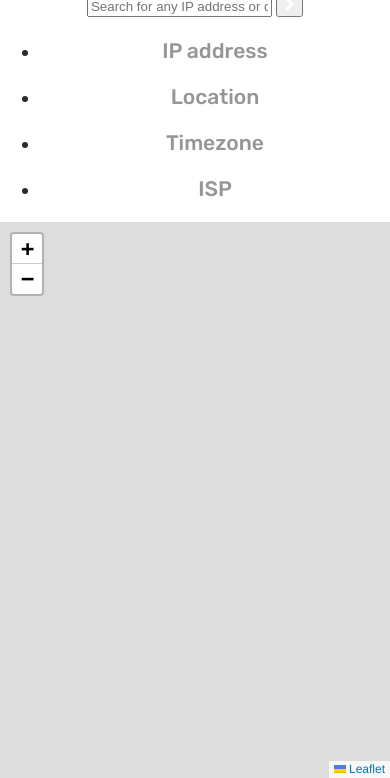
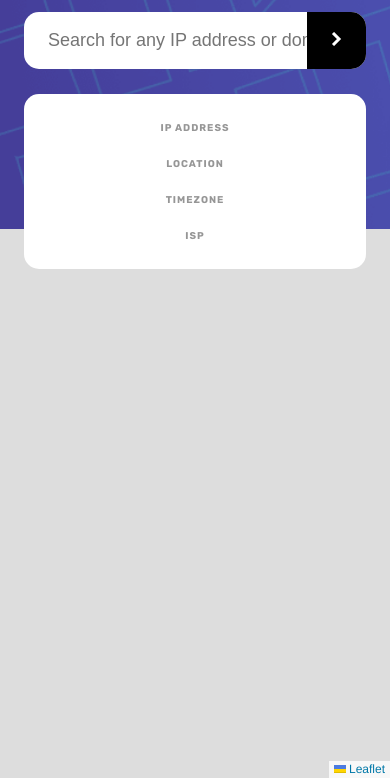
Before and after one commit to dinakonto/ip-address-tracker, a website: page index.html in a window 390 px wide. Shown: the part 66-844 px from the top of the page. Drawn offline with nearby package versions, Linux system fonts and the light colour scheme; no server answers.

Commit message:
Mobile styling

```diff
--- a/js/ip-search.js
+++ b/js/ip-search.js
@@ -42,6 +42,7 @@
 
 function popMap(results) {
   myMap.setView([results.location.lat, results.location.lng], 13);
+
   L.tileLayer('https://api.mapbox.com/styles/v1/{id}/tiles/{z}/{x}/{y}?access_token={accessToken}', {
       attribution: 'Map data &copy; <a href="https://www.openstreetmap.org/">OpenStreetMap</a> contributors, <a href="https://creativecommons.org/licenses/by-sa/2.0/">CC-BY-SA</a>, Imagery © <a href="https://www.mapbox.com/">Mapbox</a>',
       maxZoom: 18,
@@ -50,6 +51,7 @@
       zoomOffset: -1,
       accessToken: 'pk.eyJ1IjoiZGluYWtvbnRvIiwiYSI6ImNrYWx6cGE0MTE3c2gyenMwOWdqcDJ1ZTcifQ.X6sKiHSxq4uWUNvS03bNNg'
   }).addTo(myMap);
+
 }
 
 function init() {
--- a/styles/sass/styles.sass
+++ b/styles/sass/styles.sass
@@ -9,6 +9,7 @@ $font-weight-regular: 500
 $font-weight-bold: 700
 
 $pg-margin: 24px
+$results-margin-top: 160px
 
 /*
  * BASE LAYOUT
@@ -31,25 +32,79 @@ body
 h1, h2, h3, h4, h5, h6
   font-weight: $font-weight-regular
 h1
-  font-size: 1.4em
+  font-size: 1.42em
   margin-top: 0
-  margin-bottom: 30px
+  margin-bottom: 28px
+  color: white
 h3
   color: $col-neutral-medium
+  font-size: 0.55em
+  letter-spacing: 1px
+  font-weight: $font-weight-bold
+  text-transform: uppercase
+  margin-top: 0
+  margin-bottom: 9px
 .visually-hidden
   position: absolute
-  left:     -10000px
-  top:      auto
-  width:    1px
-  height:   1px
+  left: -10000px
+  top: auto
+  width: 1px
+  height: 1px
   overflow: hidden
 .wrapper
   display: flex
   flex-direction: column
   width: 100%
   height: 100%
+  overflow: hidden
 .map
   flex-grow: 1
 #mapid
   min-height: 300px
   height: 100%
+.leaflet-control-container .leaflet-top.leaflet-left
+  display: none
+
+// HEADER
+header
+  background: url("../../images/pattern-bg.png") no-repeat
+  background-size: cover
+  padding: 20px $pg-margin
+  padding-bottom: $results-margin-top
+#search-bar
+  position: relative
+#search-bar input
+  width: 100%
+  border: none
+  font-size: 1em
+  color: $col-neutral-dark
+  padding: 18px $pg-margin
+  border-radius: 15px
+#search-bar button
+  position: absolute
+  top: 0
+  right: 0
+  border-radius: 0 15px 15px 0
+  padding: 20px $pg-margin
+  border: none
+  background: black
+
+// RESULTS
+.results
+  position: absolute
+  top: $results-margin-top
+  z-index: 1000
+  background: white
+  margin: 0 $pg-margin
+  border-radius: 15px
+  padding: 10px 20px
+  width: calc(100% - (2 * #{$pg-margin}))
+.results ul
+  list-style-type: none
+  padding-left: 0
+.results p
+  font-size: 1em
+  margin-top: 0
+  margin-bottom: 25px
+.results ul li:last-of-type p
+  margin-bottom: 0
```
Also changed, not shown: styles/css/styles.css, 1 other file.
